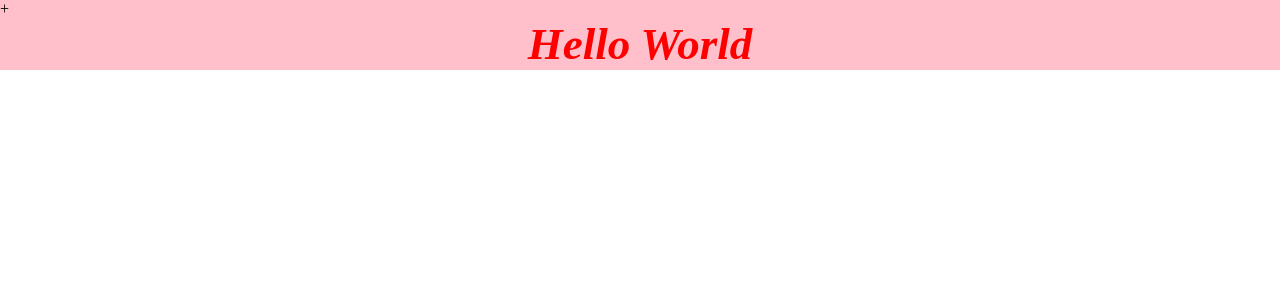
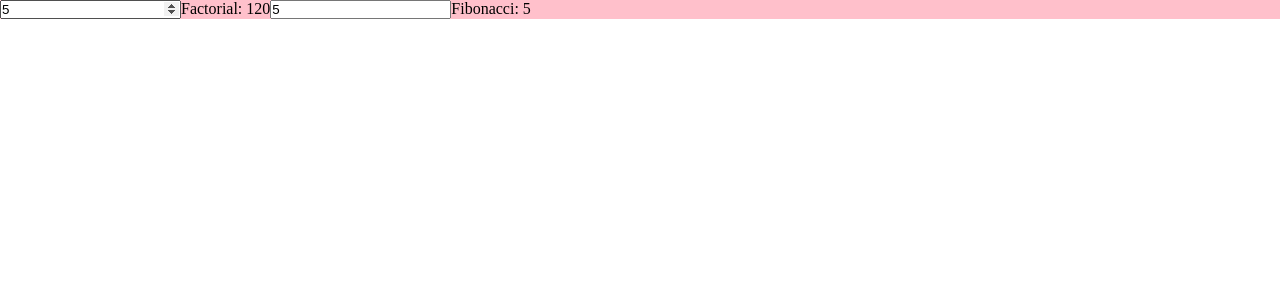
Before and after one commit to VisvesvarayaCode/React-JS, a React (Vite) app in the folder Vite-React-Js/myreactapp/: page / in a window 1280 px wide. Shown: the top 300 px of the page. Built offline with nearby package versions, Linux system fonts and the light colour scheme.

Commit message:
useMemo update

```diff
--- a/Vite-React-Js/myreactapp/src/App.jsx
+++ b/Vite-React-Js/myreactapp/src/App.jsx
@@ -6,6 +6,8 @@ import Concept from "./UseRef/Concept";
 import ButtonToggle from "./UseRef/ButtonToggle";
 import Factorial from "./UseMemo/factorial";
 import Home from "./CSS-Module/Home";
+import FactorialCalculator from "./UseMemo/FactorialData";
+import FibonacciCalculator from "./UseMemo/FibonacciMemo";
 // import Home from "./Styled-Component/Home";
 // import FunctionBaseComponent from "./Component/FunctionBaseComponent";
 // import ProductData from "./Props/ProductData";
@@ -61,9 +63,12 @@ function App() {
 
      {/* <Factorial/> */}
 
-     {/* <Home/> */}+
+     {/* <Home/> */}
 
-     <Home/>
+     {/* <Home/> */}
+
+     <FactorialCalculator/>
+     <FibonacciCalculator/>
     </>
   )
 }
--- /dev/null
+++ b/Vite-React-Js/myreactapp/src/UseMemo/FactorialData.jsx
@@ -0,0 +1,21 @@
+import React, { useState, useMemo } from 'react';
+function FactorialCalculator() {
+    const [number, setNumber] = useState(5);
+    const factorial = (n) => {
+        console.log('Calculating factorial...');
+        return n <= 0 ? 1 : n * factorial(n - 1);
+    };
+    const memoizedFactorial = useMemo(() => factorial(number), [number]);
+    return (
+<>
+        <input
+            type="number"
+            value={number}
+            onChange={(e) => setNumber(parseInt(e.target.value))}
+        />
+ Factorial: { memoizedFactorial }
+ </>
+
+ );
+}
+export default FactorialCalculator;
--- /dev/null
+++ b/Vite-React-Js/myreactapp/src/UseMemo/FibonacciMemo.jsx
@@ -0,0 +1,27 @@
+import React, { useState, useMemo } from 'react';
+
+function FibonacciCalculator() {
+    const [number, setNumber] = useState(5);
+
+    const fibonacci = (n) => {
+        console.log('Calculating fibonacci...');
+        if (n <= 0) return 0;
+        if (n === 1) return 1;
+        return fibonacci(n - 1) + fibonacci(n - 2);
+    };
+
+    const memoizedFibonacci = useMemo(() => fibonacci(number), [number]);
+
+    return (
+        <>
+            <input
+                type="number"
+                value={number}
+                onChange={(e) => setNumber(parseInt(e.target.value))}
+            />
+            Fibonacci: {memoizedFibonacci}
+        </>
+    );
+}
+
+export default FibonacciCalculator;
```
